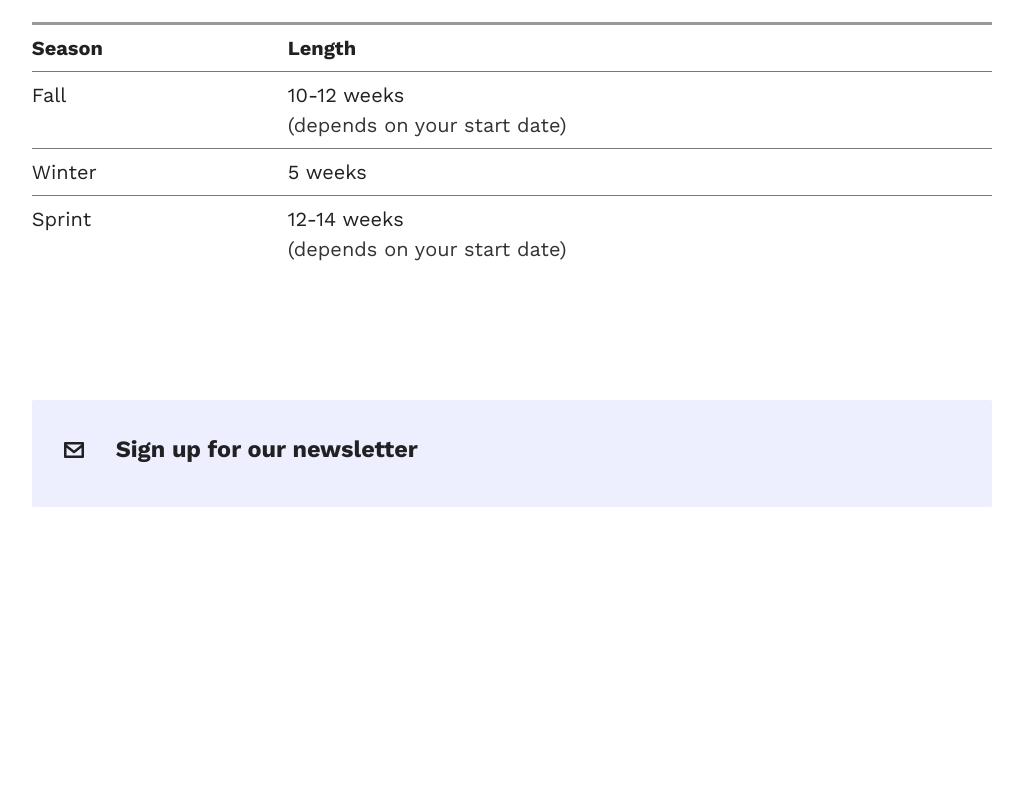
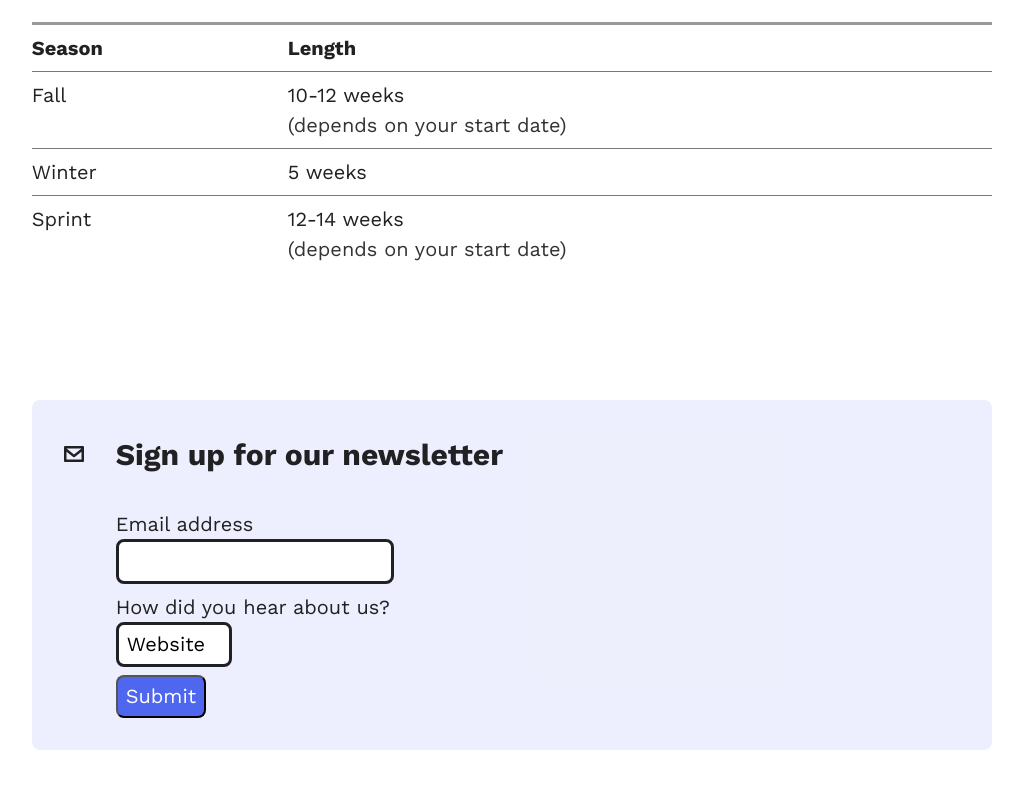
Before and after one commit to shawnbotz/frontend-take-home, a website: page index.html in a window 1280 px wide. Shown: the part 1604-2392 px from the top of the page, without its empty margins (230-1253 px from the left). Before the commit the page ends 2239 px from the top, so only its background shows below. Drawn offline with nearby package versions, Linux system fonts and the light colour scheme.

Commit message:
start building out form area

```diff
--- a/assets/theme.css
+++ b/assets/theme.css
@@ -1,8 +1,9 @@
 :root {
-  --blue: #4F66EE;
-  --silver: #999999;
-  --gray: #777777;
+  --blue: #4f66ee;
+  --silver: #999;
+  --gray: #777;
   --near-black: #212123;
+  --white: #fff;
 }
 
 body {
@@ -15,7 +16,8 @@ table {
   table-layout: fixed;
 }
 
-th, td {
+th,
+td {
   border-top: 1px solid var(--gray);
   padding: 8px 16px 8px 0;
   text-align: left;
@@ -30,3 +32,25 @@ thead th {
 .bg-blue-o-10 {
   background-color: rgba(79, 102, 238, .1);
 }
+
+input,
+select {
+  background-color: var(--white);
+  border: 3px solid var(--near-black);
+  outline: none;
+}
+
+select {
+  position: relative;
+}
+
+select::after {
+  content: url(../icons/icon-chevron.svg);
+}
+
+input,
+select,
+button {
+  border-radius: .5rem;
+  padding: .5rem;
+}
--- a/index.html
+++ b/index.html
@@ -77,13 +77,29 @@
 
       <main class="flex-auto f4 lh-copy mw8 ph4 pb6 near-black">
         <h1 class="f2 mt0">What is the SFDigital Fellowship?</h1>
-        <p>An opportunity for people in the technology industry to help modernize city government.</p>
-        <img src="images/createherstock - coworking.jpg" width="100%">
+        <p>
+          An opportunity for people in the technology industry to help modernize
+          city government.
+        </p>
+        <img src="images/createherstock - coworking.jpg" width="100%" />
 
         <h2>What will fellows work on?</h2>
-        <p>SFDigital fellows will work with the city to improve public services. They use technology to make it easier for people to get things done.</p>
-        <p>Fellows work on critical issues like affordable housing, small businesses, legal aid for immigrants, and more. They are also helping to rebuild the city’s website from the ground up. This means taking a service-led approach so that anyone using the site can get what they need.</p>
-        <p>As an SFDigital Fellow, you will re-think how public services are designed, by understanding what our users need and building with an agile approach.</p>
+        <p>
+          SFDigital fellows will work with the city to improve public services.
+          They use technology to make it easier for people to get things done.
+        </p>
+        <p>
+          Fellows work on critical issues like affordable housing, small
+          businesses, legal aid for immigrants, and more. They are also helping
+          to rebuild the city’s website from the ground up. This means taking a
+          service-led approach so that anyone using the site can get what they
+          need.
+        </p>
+        <p>
+          As an SFDigital Fellow, you will re-think how public services are
+          designed, by understanding what our users need and building with an
+          agile approach.
+        </p>
 
         <h2>How long does the fellowship last?</h2>
 
@@ -99,21 +115,39 @@
               <tr>
                 <td data-key="season"></td>
                 <td>
-                  <span data-key="duration"></span><br>
-                  <span class="dark-gray" data-visible="dependsOnStartDate">(depends on your start date)</span>
+                  <span data-key="duration"></span><br />
+                  <span class="dark-gray" data-visible="dependsOnStartDate"
+                    >(depends on your start date)</span
+                  >
                 </td>
               </tr>
             </template>
           </tbody>
         </table>
 
-        <form class="bg-blue-o-10 br1 pa4 flex items-start">
-          <div class="pr4 pt1">
+        <form class="bg-blue-o-10 br3 pa4 flex items-start">
+          <div class="pr4 pt2">
             <!-- TODO: add circle around this, a la pencil icon in nav -->
-            <img src="icons/icon-mail.svg" class="mt1">
+            <img src="icons/icon-mail.svg" class="mt1" />
           </div>
           <div class="flex-auto">
-            <h3 class="mt0 mb2">Sign up for our newsletter</h3>
+            <h2 class="mt0 mb4">Sign up for our newsletter</h2>
+
+            <label class="db f4" for="email">Email address</label>
+            <input class="input-reset db mb2 mw-6" type="text" id="email" name="email" />
+
+            <label class="db f4" for="how">How did you hear about us?</label>
+            <select class="input-reset db mb2 mw-6" id="how" name="how">
+              <option selected>Website</option>
+              <option>Twitter</option>
+              <option>LinkedIn</option>
+              <option disabled>Facebook</option>
+              <option>Other</option>
+            </select>
+
+            <button class="bg-blue white" type="submit">
+              Submit
+            </button>
           </div>
         </form>
       </main>
```
